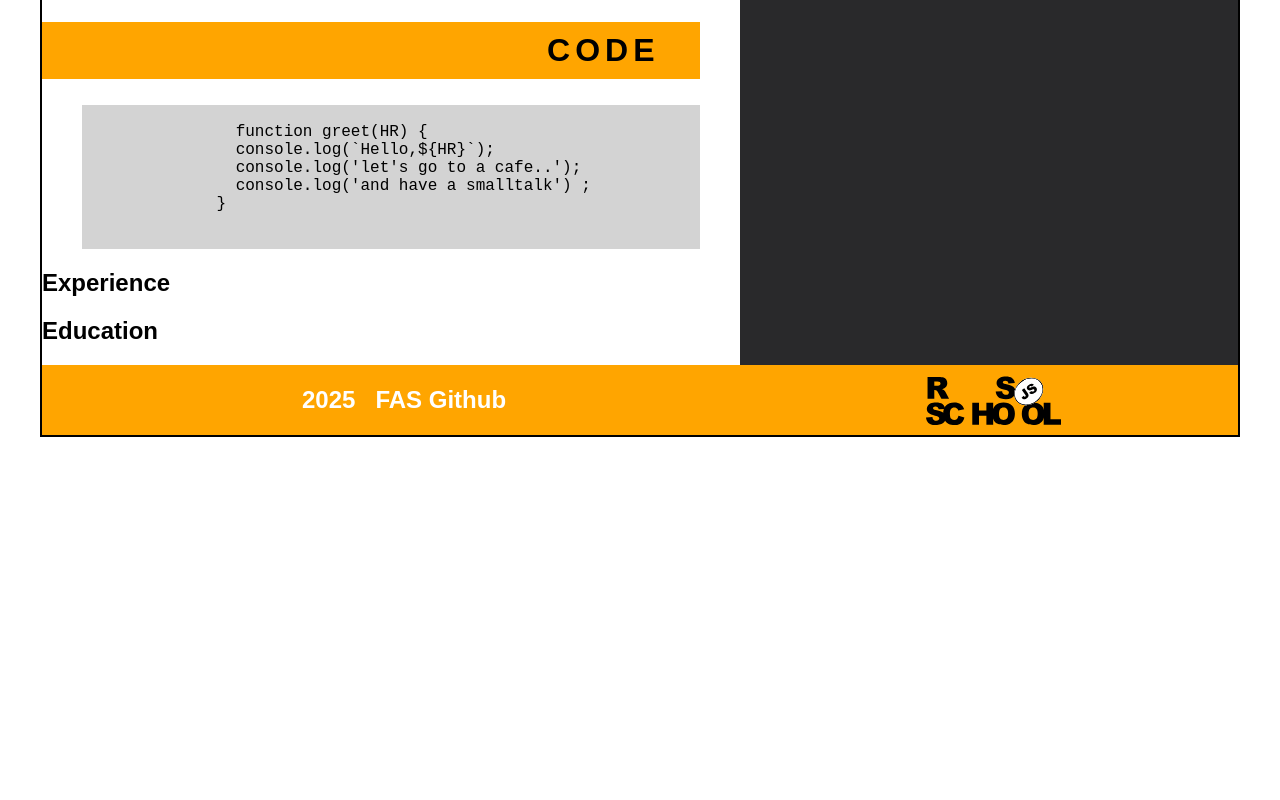
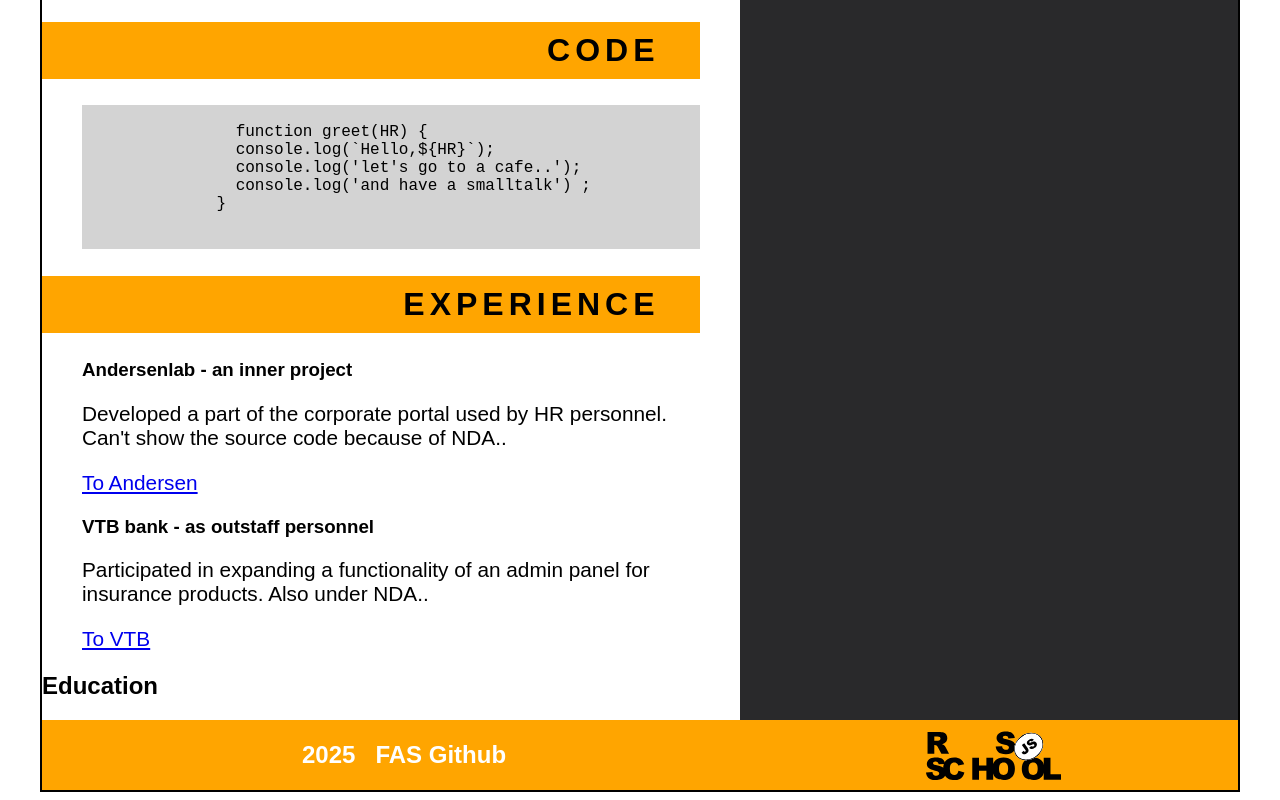
Before and after one commit to FlyaginAS/rsschool-cv, a plain HTML site: page index.html in a window 1280 px wide. Shown: the part 691-1491 px from the top of the page. Before the commit the page ends 1136 px from the top, so only its background shows below. Drawn offline with Linux system fonts and the light colour scheme.

Commit message:
feat: add a block of experience

```diff
--- a/index.html
+++ b/index.html
@@ -49,7 +49,7 @@
         <section class="main-info">
           <div class="main-info__summary">
             <h2 class="main-info__title">Summary</h2>
-            <p class="main-info__summary-text">
+            <p class="main-info__text">
               In my first life I used to work in NPP(nuclear power plant).
               Switched to IT, but some known events ruined my plans. Then solved
               some problems, learned English, decided to refresh my skills
@@ -67,8 +67,19 @@
               }
               </code>
             </pre>
-          <div>
-            <h2>Experience</h2>
+          <div class="main-info__experience">
+            <h2 class="main-info__title">Experience</h2>
+            <h3 class="main-info__title-3">Andersenlab - an inner project</h3>
+            <p class="main-info__text">Developed a part of the corporate portal used by HR personnel. Can't show the source code because of NDA..</p>
+            <p class="main-info__text"><a href="https://andersenlab.com/">To Andersen</a></p>
+            <h3 class="main-info__title-3">VTB bank - as outstaff personnel</h3>
+            <p class="main-info__text">
+              Participated in expanding a functionality of an admin panel for insurance products. Also under NDA..
+
+            </p>
+            <p class="main-info__text">
+              <a href="https://www.vtb.com/">To VTB</a>
+            </p>
           </div>
 
           <div>
--- a/styles.css
+++ b/styles.css
@@ -110,7 +110,7 @@ html {
   padding-right: 40px;
   text-transform: uppercase;
 }
-.main-info__summary-text {
+.main-info__text {
   font-size: 1.3rem;
   margin-left: 40px;
 }
@@ -119,6 +119,11 @@ html {
 .main-info__pre {
   margin-left: 40px;
   background-color: lightgray;
+}
+.main-info__experience {
+}
+.main-info__title-3 {
+  padding-left: 40px;
 }
 .footer {
   height: 70px;
```
